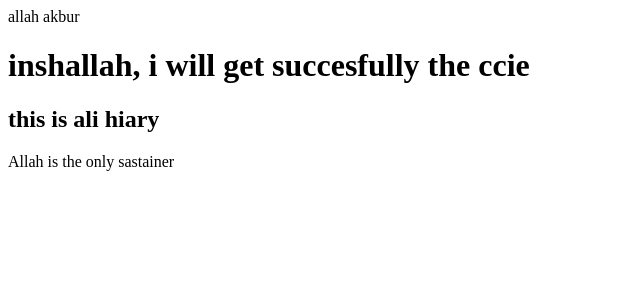
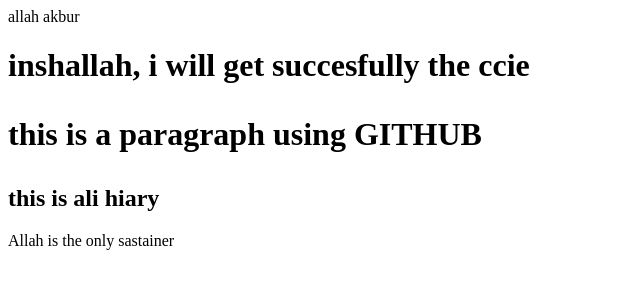
Before and after one commit to alihiary84/git-project, a plain HTML site: page index.html in a window 1280 px wide. Shown: the whole page, without its empty margins (0-640 px from the left). Drawn offline with Linux system fonts and the light colour scheme.

Commit message:
Added paragraph
We updated index.html file from github

```diff
--- a/index.html
+++ b/index.html
@@ -1,4 +1,5 @@
 <head>allah akbur</head>
 <h1> inshallah, i will get succesfully the ccie </h>
+<p> this is a paragraph using GITHUB </P>
 <h2> this is ali hiary</h2>
 <body>Allah is the only sastainer</body>
```
